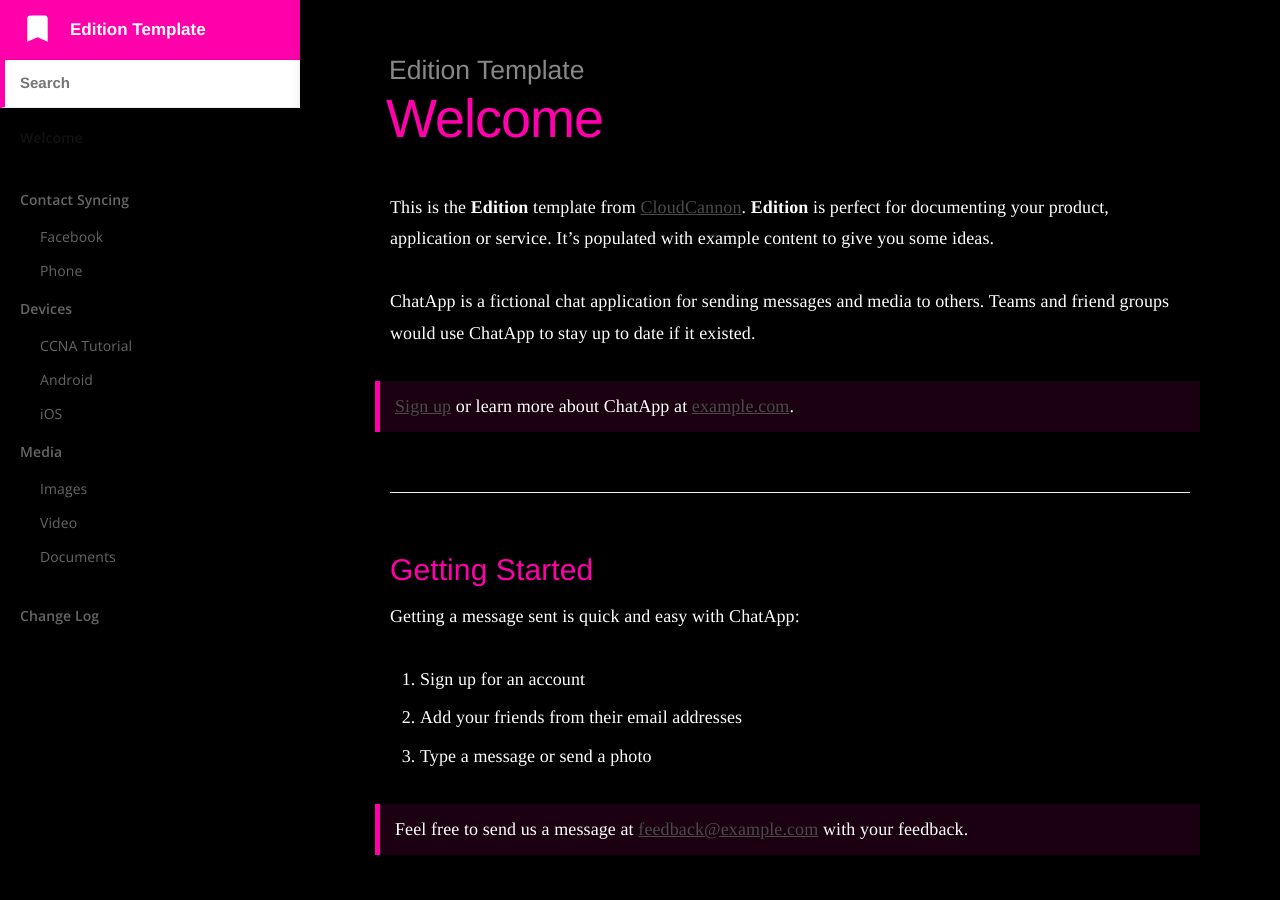
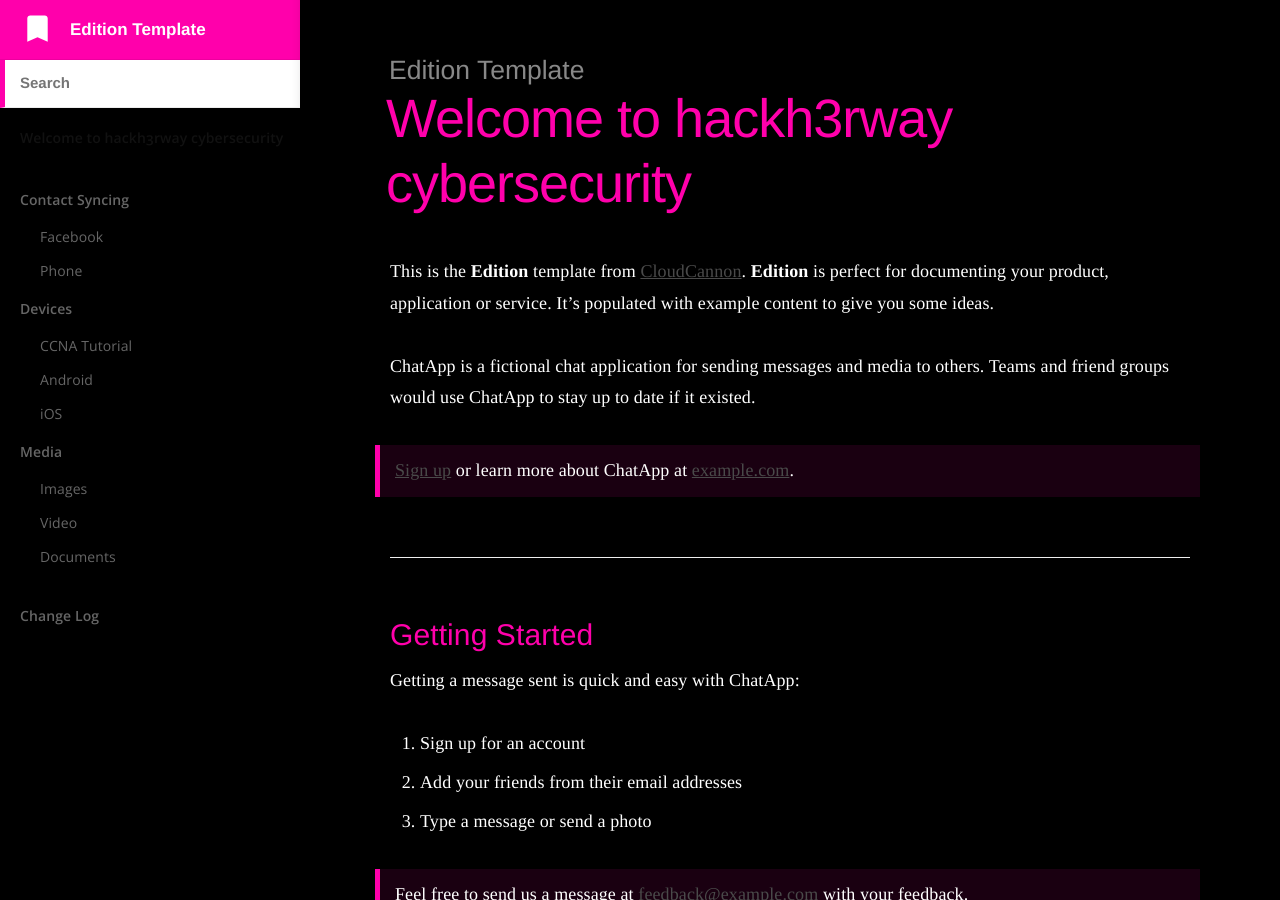
Before and after one commit to d0midigi/Networking-Notes, a Jekyll site: the page built from index.md, in a window 1280 px wide and 900 px high. Built offline with Jekyll 4.4.1, drawn with Linux system fonts in a browser that asks for light colours.

Commit message:
Update index.md

```diff
--- a/index.md
+++ b/index.md
@@ -1,5 +1,5 @@
 ---
-title: Welcome
+title: Welcome to hackh3rway cybersecurity
 ---
 
 This is the **Edition** template from [CloudCannon](http://cloudcannon.com/).
```
